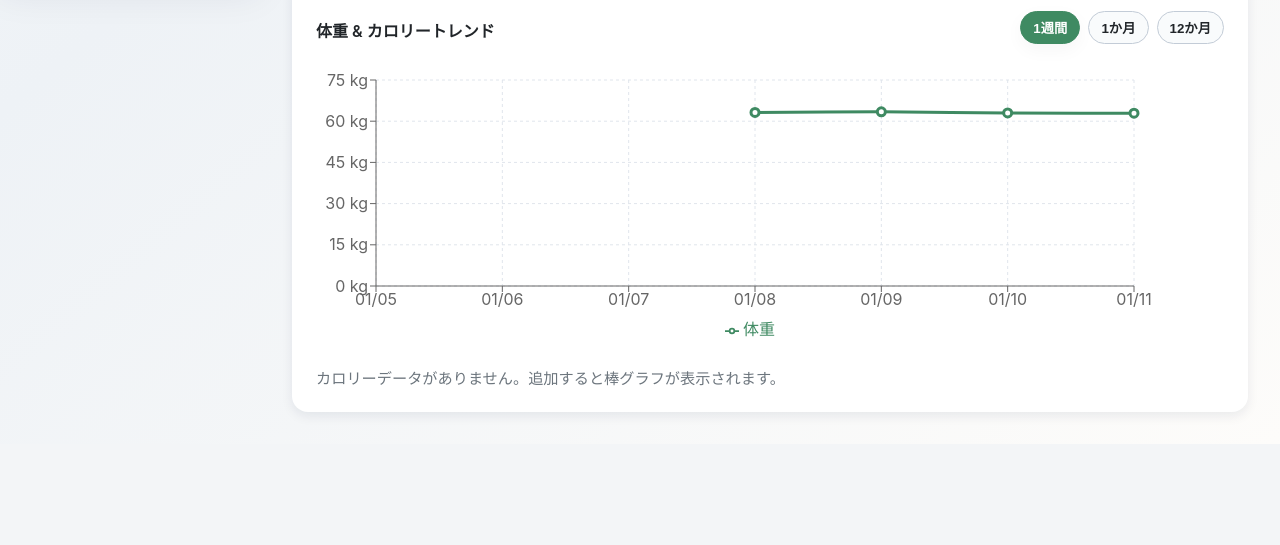
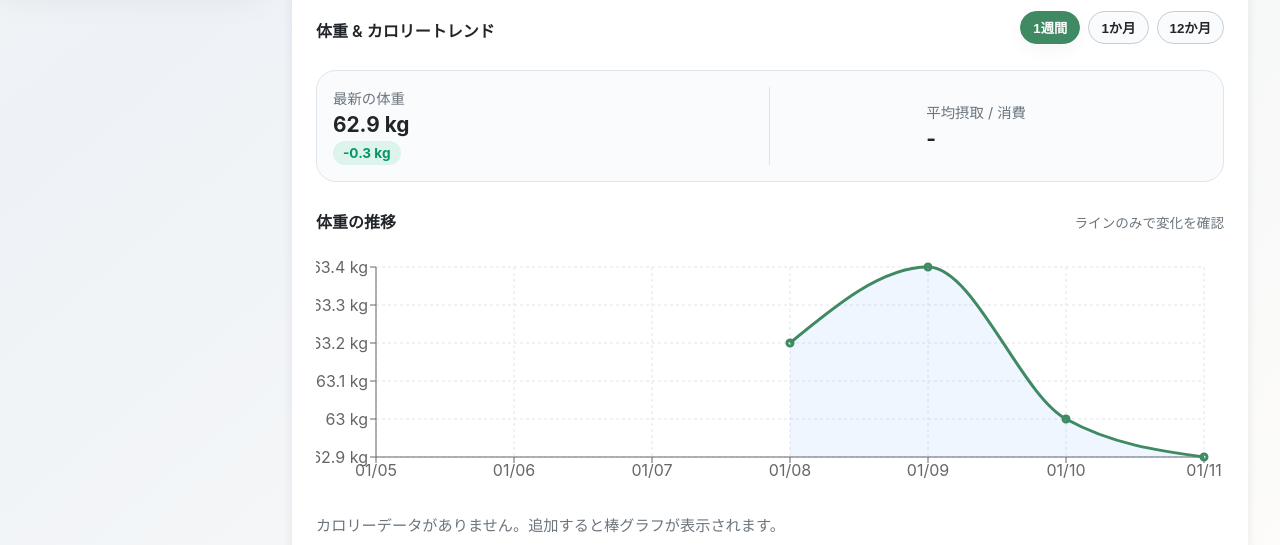
Before and after one commit to kazukittin/Daiett_App, a React app in the folder frontend/: page / in a window 1280 px wide. Shown: the part 824-1369 px from the top of the page. Before the commit the page ends 1268 px from the top, so only its background shows below. Built offline with nearby package versions, Linux system fonts and the light colour scheme; no server answers; the HTML template or start-up script is replaced by a standard one.

Commit message:
Enhance intake and weight trend visuals

```diff
--- a/frontend/src/components/weight/WeightTrendCard.jsx
+++ b/frontend/src/components/weight/WeightTrendCard.jsx
@@ -2,13 +2,15 @@ import React, { useMemo, useState } from "react";
 import {
   ResponsiveContainer,
   ComposedChart,
-  Line,
   Bar,
   XAxis,
   YAxis,
   CartesianGrid,
   Tooltip,
   Legend,
+  Area,
+  BarChart,
+  ReferenceLine,
 } from "recharts";
 import Card from "../ui/Card";
 import { getMonthKey } from "../../utils/date";
@@ -105,6 +107,24 @@ const TrendTooltip = ({ active, payload, label, period }) => {
 const WeightTrendCard = ({ records = [], calorieTrends = [] }) => {
   const [period, setPeriod] = useState(PERIOD_OPTIONS[0].key);
   const hasCalorieData = Array.isArray(calorieTrends) && calorieTrends.length > 0;
+
+  const weightStats = useMemo(() => {
+    if (!records.length) return { latest: null, diff: null };
+
+    const sorted = [...records]
+      .map((record) => ({ ...record, weight: Number(record.weight) }))
+      .filter((record) => Number.isFinite(record.weight))
+      .sort((a, b) => new Date(a.date) - new Date(b.date));
+
+    const startWeight = sorted[0]?.weight ?? null;
+    const latestWeight = sorted[sorted.length - 1]?.weight ?? null;
+    const diff =
+      startWeight !== null && latestWeight !== null && Number.isFinite(startWeight) && Number.isFinite(latestWeight)
+        ? +(latestWeight - startWeight).toFixed(1)
+        : null;
+
+    return { latest: latestWeight ?? null, diff };
+  }, [records]);
 
   const latestDate = useMemo(() => {
     const dates = [
@@ -224,6 +244,27 @@ const WeightTrendCard = ({ records = [], calorieTrends = [] }) => {
     return rows;
   }, [latestDate, records, calorieTrends, period, monthKeys, hasCalorieData]);
 
+  const calorieStats = useMemo(() => {
+    if (!hasCalorieData || !chartData.length) return { avgIntake: null, avgBurned: null, diff: null };
+
+    const validRows = chartData.filter(
+      (row) => Number.isFinite(row.intakeCalories) && Number.isFinite(row.burnedCalories),
+    );
+    if (!validRows.length) return { avgIntake: null, avgBurned: null, diff: null };
+
+    const totals = validRows.reduce(
+      (acc, row) => ({
+        intake: acc.intake + row.intakeCalories,
+        burned: acc.burned + row.burnedCalories,
+      }),
+      { intake: 0, burned: 0 },
+    );
+
+    const avgIntake = Math.round(totals.intake / validRows.length);
+    const avgBurned = Math.round(totals.burned / validRows.length);
+    return { avgIntake, avgBurned, diff: avgIntake - avgBurned };
+  }, [chartData, hasCalorieData]);
+
   const renderRangeButtons = () => (
     <div className="trend-range-toggle">
       {PERIOD_OPTIONS.map((option) => (
@@ -244,51 +285,99 @@ const WeightTrendCard = ({ records = [], calorieTrends = [] }) => {
 
   return (
     <Card title="体重 & カロリートレンド" action={renderRangeButtons()} className="weight-trend-card">
+      <div className="trend-stats">
+        <div className="trend-stat">
+          <p className="trend-stat-label">最新の体重</p>
+          <strong className="trend-stat-value">{weightStats.latest ? `${weightStats.latest} kg` : "-"}</strong>
+          {weightStats.diff !== null && (
+            <span className={`trend-pill ${weightStats.diff <= 0 ? "positive" : "negative"}`}>
+              {weightStats.diff > 0 ? "+" : ""}
+              {weightStats.diff} kg
+            </span>
+          )}
+        </div>
+        <div className="trend-divider" aria-hidden />
+        <div className="trend-stat">
+          <p className="trend-stat-label">平均摂取 / 消費</p>
+          <strong className="trend-stat-value">
+            {calorieStats.avgIntake !== null && calorieStats.avgBurned !== null
+              ? `${calorieStats.avgIntake} / ${calorieStats.avgBurned} kcal`
+              : "-"}
+          </strong>
+          {calorieStats.diff !== null && (
+            <span className={`trend-pill ${calorieStats.diff <= 0 ? "positive" : "negative"}`}>
+              差分 {calorieStats.diff > 0 ? "+" : ""}
+              {calorieStats.diff} kcal
+            </span>
+          )}
+        </div>
+      </div>
+
       {noData ? (
         <div className="trend-placeholder">まだデータがありません。体重やカロリーを記録してみましょう。</div>
       ) : (
-        <ResponsiveContainer width="100%" height={280}>
-          <ComposedChart data={chartData} margin={{ top: 10, right: 30, left: 0, bottom: 10 }}>
+        <div className="trend-chart-grid">
+          <div className="trend-section">
+            <div className="trend-section-header">
+              <h3 className="trend-subtitle">体重の推移</h3>
+              <p className="muted small">ラインのみで変化を確認</p>
+            </div>
+            <ResponsiveContainer width="100%" height={240}>
+              <ComposedChart data={chartData} margin={{ top: 10, right: 20, left: 0, bottom: 10 }}>
                 <CartesianGrid strokeDasharray="3 3" stroke="var(--color-border)" />
                 <XAxis dataKey="date" tickFormatter={tickFormatter} />
-            <YAxis yAxisId="left" unit=" kg" tickCount={6} />
-            <YAxis yAxisId="right" orientation="right" unit=" kcal" tickCount={6} />
+                <YAxis unit=" kg" tickCount={6} domain={["auto", "auto"]} />
                 <Tooltip content={<TrendTooltip period={period} />} />
-            <Legend />
-            {hasCalorieData && (
-              <>
-                <Bar
-                  yAxisId="right"
-                  dataKey="intakeCalories"
-                  name={period === "12m" ? "月間摂取" : "摂取カロリー"}
-                  fill="#3b82f6"
-                  radius={[6, 6, 0, 0]}
-                  barSize={20}
-                />
-                <Bar
-                  yAxisId="right"
-                  dataKey="burnedCalories"
-                  name={period === "12m" ? "月間消費" : "消費カロリー"}
-                  fill="#f6c343"
-                  radius={[6, 6, 0, 0]}
-                  barSize={20}
-                />
-              </>
-            )}
-            <Line
-              yAxisId="left"
+                <Area
                   type="monotone"
                   dataKey="weight"
                   name={period === "12m" ? "平均体重" : "体重"}
                   stroke="var(--color-primary)"
+                  fill="rgba(59,130,246,0.12)"
                   strokeWidth={3}
-              dot={{ r: 4 }}
+                  dot={{ r: 3 }}
                   activeDot={{ r: 6 }}
                   connectNulls
                 />
               </ComposedChart>
             </ResponsiveContainer>
+          </div>
+
+          {hasCalorieData && (
+            <div className="trend-section">
+              <div className="trend-section-header">
+                <h3 className="trend-subtitle">摂取・消費カロリー</h3>
+                <p className="muted small">棒グラフで日/週/月ごとのバランス</p>
+              </div>
+              <ResponsiveContainer width="100%" height={240}>
+                <BarChart data={chartData} margin={{ top: 10, right: 20, left: 0, bottom: 10 }}>
+                  <CartesianGrid strokeDasharray="3 3" stroke="var(--color-border)" />
+                  <XAxis dataKey="date" tickFormatter={tickFormatter} />
+                  <YAxis unit=" kcal" tickCount={6} />
+                  <Tooltip content={<TrendTooltip period={period} />} />
+                  <Legend />
+                  <ReferenceLine y={0} stroke="var(--color-border-strong)" />
+                  <Bar
+                    dataKey="intakeCalories"
+                    name={period === "12m" ? "月間摂取" : "摂取カロリー"}
+                    fill="#3b82f6"
+                    radius={[6, 6, 0, 0]}
+                    barSize={28}
+                  />
+                  <Bar
+                    dataKey="burnedCalories"
+                    name={period === "12m" ? "月間消費" : "消費カロリー"}
+                    fill="#10b981"
+                    radius={[6, 6, 0, 0]}
+                    barSize={28}
+                  />
+                </BarChart>
+              </ResponsiveContainer>
+            </div>
           )}
+        </div>
+      )}
+
       {!hasCalorieData && !noData && (
         <p className="muted" style={{ margin: 0 }}>
           カロリーデータがありません。追加すると棒グラフが表示されます。
--- a/frontend/src/styles/global.css
+++ b/frontend/src/styles/global.css
@@ -1511,9 +1511,77 @@ a {
   box-shadow: var(--shadow-soft);
 }
 
+.trend-stats {
+  display: grid;
+  grid-template-columns: repeat(auto-fit, minmax(220px, 1fr));
+  gap: var(--spacing-md);
+  align-items: center;
+  background: var(--color-surface-muted);
+  border: 1px solid var(--color-border);
+  border-radius: var(--radius-lg);
+  padding: var(--spacing-md);
+}
+
+.trend-stat {
+  display: flex;
+  flex-direction: column;
+  gap: 4px;
+}
+
+.trend-stat-label {
+  margin: 0;
+  color: var(--color-text-muted);
+  font-size: 0.9rem;
+}
+
+.trend-stat-value {
+  font-size: 1.3rem;
+}
+
+.trend-pill {
+  display: inline-flex;
+  align-items: center;
+  width: fit-content;
+  gap: 6px;
+  border-radius: 999px;
+  padding: 4px 10px;
+  font-weight: 700;
+  font-size: 0.85rem;
+}
+
+.trend-pill.positive {
+  background: rgba(16, 185, 129, 0.12);
+  color: #059669;
+}
+
+.trend-pill.negative {
+  background: rgba(239, 68, 68, 0.12);
+  color: #dc2626;
+}
+
+.trend-divider {
+  height: 100%;
+  width: 1px;
+  background: var(--color-border);
+  justify-self: center;
+}
+
+.trend-chart-grid {
+  display: grid;
+  grid-template-columns: repeat(auto-fit, minmax(280px, 1fr));
+  gap: var(--spacing-lg);
+}
+
 .trend-section {
   display: flex;
   flex-direction: column;
+  gap: var(--spacing-sm);
+}
+
+.trend-section-header {
+  display: flex;
+  justify-content: space-between;
+  align-items: baseline;
   gap: var(--spacing-sm);
 }
 
@@ -1572,6 +1640,18 @@ a {
   gap: var(--spacing-lg);
 }
 
+.intake-trend-grid {
+  display: grid;
+  grid-template-columns: repeat(auto-fit, minmax(320px, 1fr));
+  gap: var(--spacing-lg);
+}
+
+.intake-trend-card {
+  display: flex;
+  flex-direction: column;
+  gap: var(--spacing-sm);
+}
+
 .intake-summary {
   display: flex;
   flex-direction: column;
```
Also changed, not shown: frontend/src/screens/Intake/IntakeDashboard.jsx (+54 -0 lines). Lines whose indentation alone changed are shown as unchanged.
